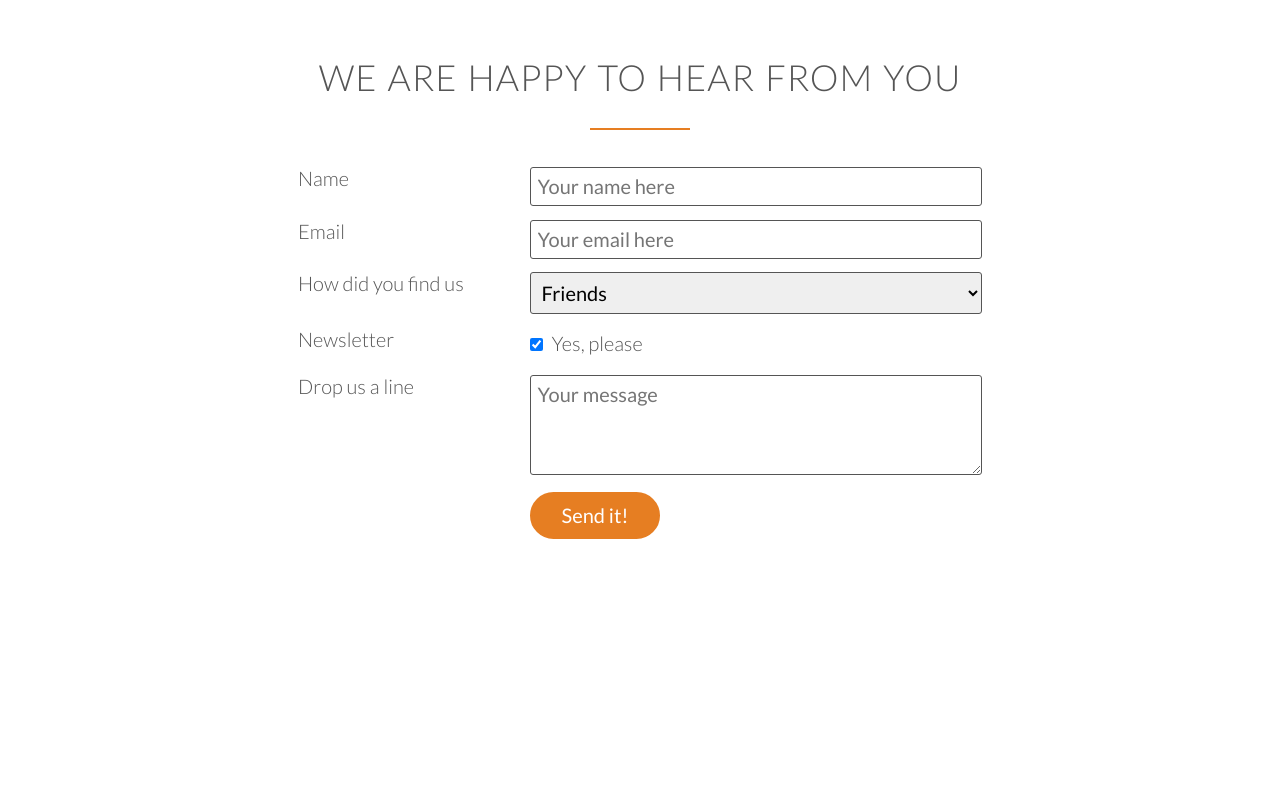
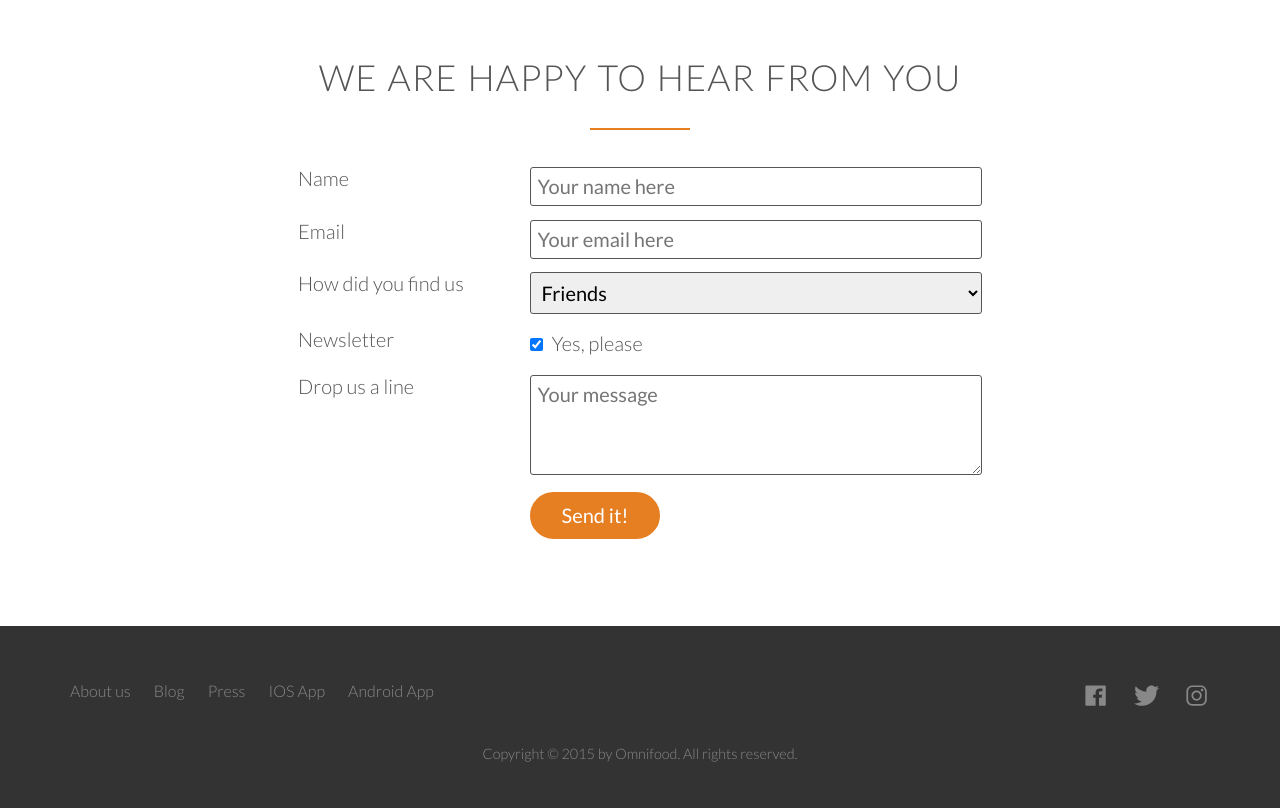
Before and after one commit to nesherson/Omnifood-Website-Design, a plain HTML site: page index.html in a window 1280 px wide. Shown: the part 4721-5529 px from the top of the page. Before the commit the page ends 5347 px from the top, so only its background shows below. Drawn offline with nearby package versions, Linux system fonts and the light colour scheme.

Commit message:
Added footer

```diff
--- a/assets/css/style.css
+++ b/assets/css/style.css
@@ -460,3 +460,74 @@ textarea {
 input[type="checkbox"] {
   margin: 10px 5px 10px 0;
 }
+
+/* --------------------------------------------------------- */
+/*FOOTER*/
+/* --------------------------------------------------------- */
+
+footer {
+  background-color: #333;
+  padding: 45px;
+  font-size: 0.8rem;
+}
+
+.footer-nav {
+  list-style: none;
+  float: left;
+}
+
+.social-links {
+  list-style: none;
+  float: right;
+}
+
+footer .logo-facebook,
+footer .logo-twitter,
+footer .logo-instagram {
+  transition: color 0.3s;
+}
+
+footer .logo-facebook:hover {
+  color: #3b5998;
+}
+
+footer .logo-twitter:hover {
+  color: #00aced;
+}
+
+footer .logo-instagram:hover {
+  color: #e1306c;
+}
+
+.social-links li a {
+  font-size: 1.7em;
+}
+
+.footer-nav li,
+.social-links li {
+  display: inline-block;
+  margin-right: 20px;
+}
+
+.social-links li:last-child {
+  margin: 0px;
+}
+
+.footer-nav li a,
+.social-links li a {
+  color: #888;
+  text-decoration: none;
+  transition: color 0.3s;
+}
+
+.footer-nav li a:hover,
+.social-links li a:hover {
+  color: #e6e6e6;
+}
+
+footer p {
+  color: #888;
+  text-align: center;
+  font-size: 0.9em;
+  margin-top: 20px;
+}
--- a/index.html
+++ b/index.html
@@ -480,6 +480,29 @@
         </form>
       </div>
     </section>
+    <footer>
+      <div class="row">
+        <div class="col span-1-of-2">
+          <ul class="footer-nav">
+            <li><a href="#">About us</a></li>
+            <li><a href="#">Blog</a></li>
+            <li><a href="#">Press</a></li>
+            <li><a href="#">IOS App</a></li>
+            <li><a href="#">Android App</a></li>
+          </ul>
+        </div>
+        <div class="col span-1-of-2">
+          <ul class="social-links">
+            <li><a href="#"><ion-icon class="logo-facebook" name="logo-facebook"></ion-icon></a></li>
+            <li><a href="#"><ion-icon class="logo-twitter" name="logo-twitter"></ion-icon></a></li>
+            <li><a href="#"><ion-icon class="logo-instagram" name="logo-instagram"></ion-icon></a></li>
+          </ul>
+        </div>
+      </div>
+      <div class="row">
+        <p>Copyright &copy; 2015 by Omnifood. All rights reserved.</p>
+      </div>
+    </footer>
 
     <script src="https://unpkg.com/ionicons@4.5.10-0/dist/ionicons.js"></script>
   </body>
```
